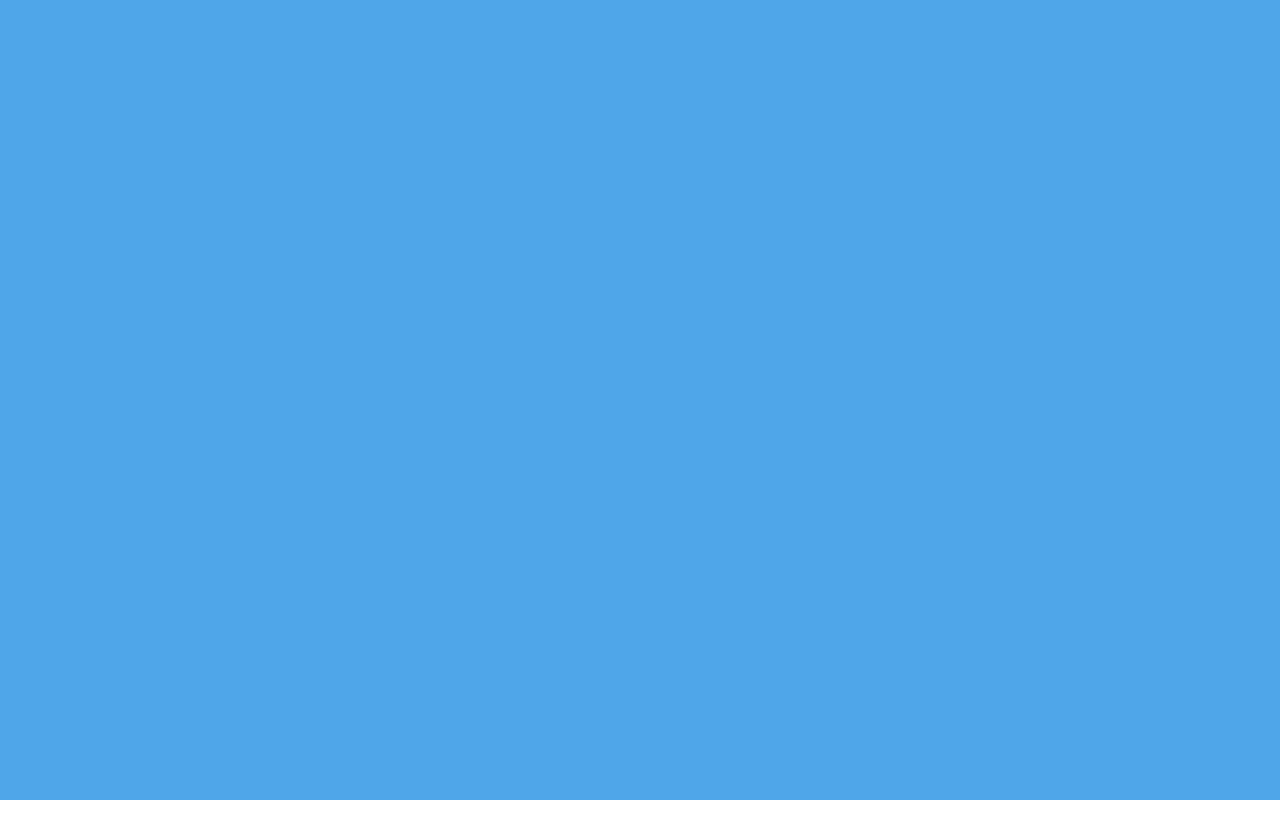
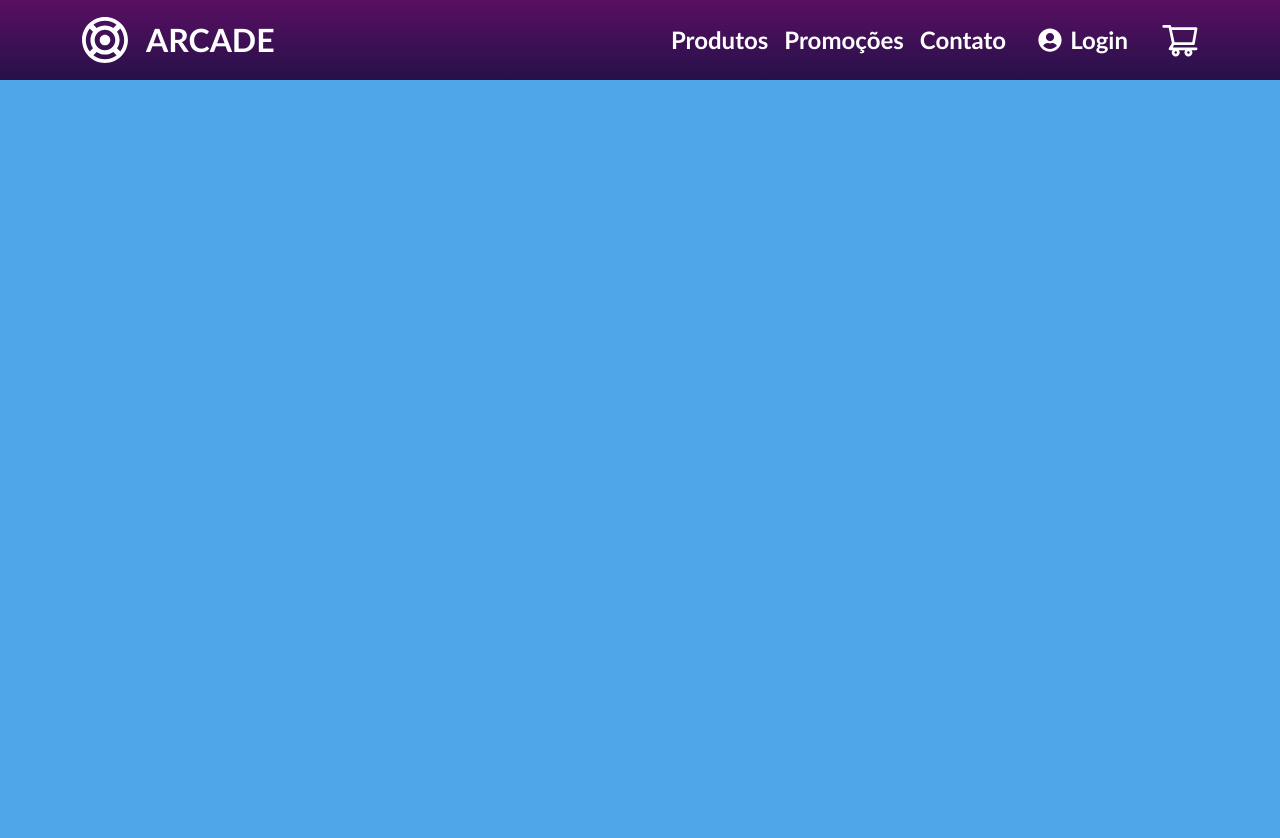
Before and after one commit to EmersonMatias/arcade_store, a React (Vite) app: page / in a window 1280 px wide. Shown: the top 838 px of the page. Before the commit the page ends 800 px from the top, so only its background shows below. Built offline with nearby package versions, Linux system fonts and the light colour scheme.

Commit message:
feat: Header styled finalized

```diff
--- a/package.json
+++ b/package.json
@@ -11,6 +11,7 @@
   },
   "dependencies": {
     "@tanstack/react-query": "^5.0.5",
+    "axios": "^1.6.0",
     "react": "^18.2.0",
     "react-dom": "^18.2.0",
     "react-icons": "^4.11.0",
@@ -21,6 +22,7 @@
   "devDependencies": {
     "@types/react": "^18.2.15",
     "@types/react-dom": "^18.2.7",
+    "@types/react-icons": "^3.0.0",
     "@typescript-eslint/eslint-plugin": "^6.0.0",
     "@typescript-eslint/parser": "^6.0.0",
     "@vitejs/plugin-react": "^4.0.3",
--- a/src/components/Global_Style.tsx
+++ b/src/components/Global_Style.tsx
@@ -51,6 +51,7 @@ table {
 
 html{
 		font-size: 62.5%;
+		font-family: 'Gill Sans', 'Gill Sans MT', Calibri, 'Trebuchet MS', sans-serif;
 	}
 `
 export default Global_Style
--- /dev/null
+++ b/src/components/Header/Header.tsx
@@ -0,0 +1,30 @@
+import { Container, Logo, NavBar } from "./Header_Styles";
+import { GiAbstract039 } from "react-icons/gi"
+import { AiOutlineShoppingCart } from "react-icons/ai"
+import { FaUserCircle } from "react-icons/fa"
+import Nav_Button from "./Nav_Button/Nav_Button";
+
+export default function Header() {
+    return (
+        <Container>
+            <Logo>
+                <GiAbstract039 className="iconLogo" />
+                <p className="phraseLogo">ARCADE</p>
+            </Logo>
+
+            <NavBar>
+                <Nav_Button title="Produtos" path="/" />
+                <Nav_Button title="Promoções" path="/" />
+                <Nav_Button title="Contato" path="/" />
+                <Nav_Button title="Login" path="/" icon={<FaUserCircle className="iconLogin"/>} />
+
+
+                <AiOutlineShoppingCart className="iconCart" />
+            </NavBar>
+
+
+
+
+        </Container>
+    )
+}
--- /dev/null
+++ b/src/components/Header/Header_Styles.tsx
@@ -0,0 +1,38 @@
+import styled from "styled-components";
+
+export const Container = styled.header`
+    width: 100%;
+    height: 8rem;
+    padding: 0 8rem;
+    display: flex;
+    justify-content: space-between;
+    background: rgb(89,15,98);
+    background: linear-gradient(180deg, rgba(89,15,98,1) 0%, rgba(38,17,73,1) 100%);
+    color: #FFFFFF;
+`
+
+export const Logo = styled.div`
+    display: flex;
+    align-items: center;
+
+    .iconLogo{
+        font-size: 5rem;
+    }
+
+    .phraseLogo{
+        font-size: 3.2rem;
+        font-weight: bold;
+        margin-left: 1.6rem;
+    }
+`
+
+export const NavBar = styled.div`
+    display: flex;
+    align-items: center;
+
+    .iconCart{
+        cursor: pointer;
+        font-size: 4rem;
+        margin-left: 2.4rem;
+    }
+`
--- /dev/null
+++ b/src/components/Header/Nav_Button/Nav_Button.Styles.tsx
@@ -0,0 +1,25 @@
+import { NavLink } from "react-router-dom";
+import styled from "styled-components";
+
+
+export const Container = styled(NavLink)`
+    font-size: 2.4rem;
+    background-color: rgb(0,0,0,0);
+    margin: 0 0.8rem;
+    display: flex;
+    color: #FFFFFF;
+    font-weight: bold;
+    border: none;
+    text-decoration: none;
+
+   .iconLogin{
+        margin-left: 1.6rem;
+        margin-right: 0.8rem;
+   }
+
+    &:hover{
+        color: #baa6e5;
+    }
+
+
+`
--- /dev/null
+++ b/src/components/Header/Nav_Button/Nav_Button.tsx
@@ -0,0 +1,19 @@
+import { Container } from "./Nav_Button.Styles";
+import { IconType } from "react-icons"
+import { ReactElement } from "react";
+
+export default function Nav_Button({ title, path, icon }: INav_Button) {
+    return (
+        <Container to={path}>
+            {icon}
+            <p>{title}</p>
+        </Container>
+    )
+}
+
+
+type INav_Button = {
+    title: string,
+    path: string,
+    icon?: ReactElement<IconType>
+}
--- /dev/null
+++ b/src/router/layouts/Home_Layout.tsx
@@ -0,0 +1,11 @@
+import { Outlet } from "react-router-dom";
+import Header from "../../components/Header/Header";
+
+export default function Home_Layout(){
+    return(
+        <>
+        <Header/>
+        <Outlet/>
+        </>
+    )
+}
--- a/src/router/router.tsx
+++ b/src/router/router.tsx
@@ -1,10 +1,12 @@
 import { createBrowserRouter, createRoutesFromElements, Route } from "react-router-dom";
 import Home_Page from "../pages/Home/Home_Page";
+import Header from "../components/Header/Header";
+import Home_Layout from "./layouts/Home_Layout";
 
 
 export const router = createBrowserRouter(
     createRoutesFromElements(
-        <Route path="/">
+        <Route path="/" element={<Home_Layout/>}>
             <Route index element={<Home_Page />} />
         </Route>
     )
```
Also changed, not shown: 1 other file (tests, documents, lock files or other folders).
